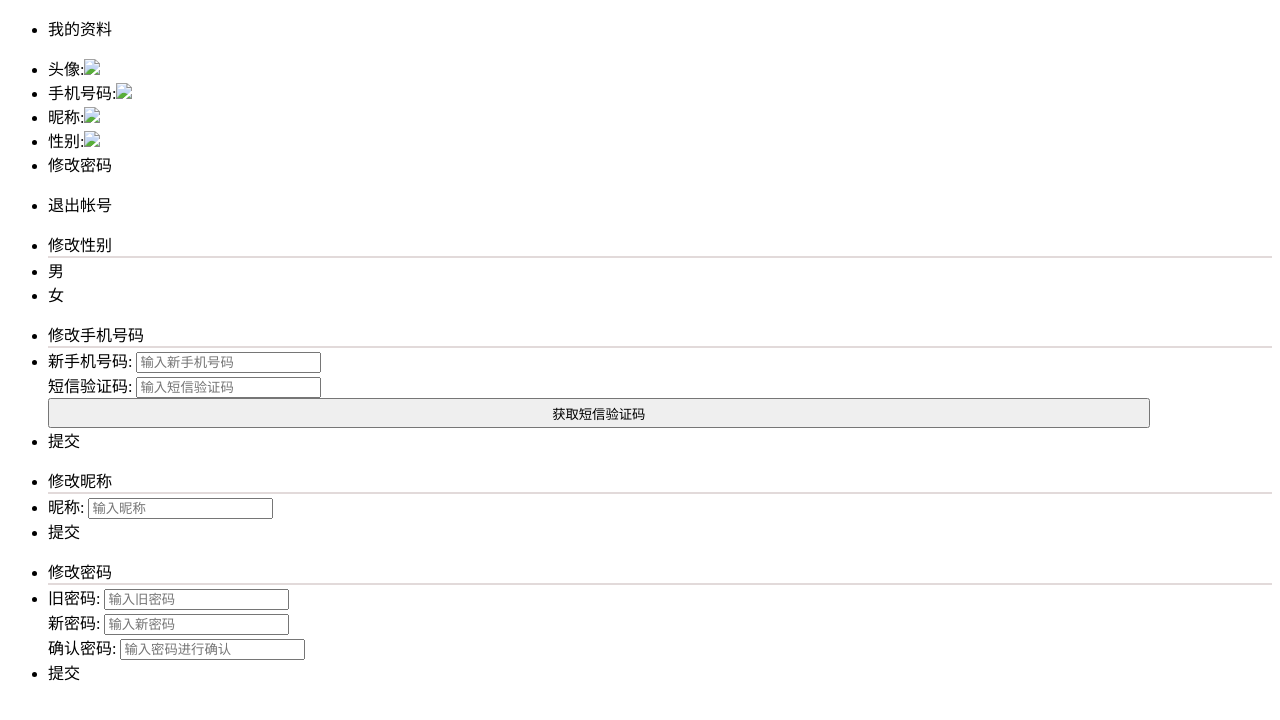
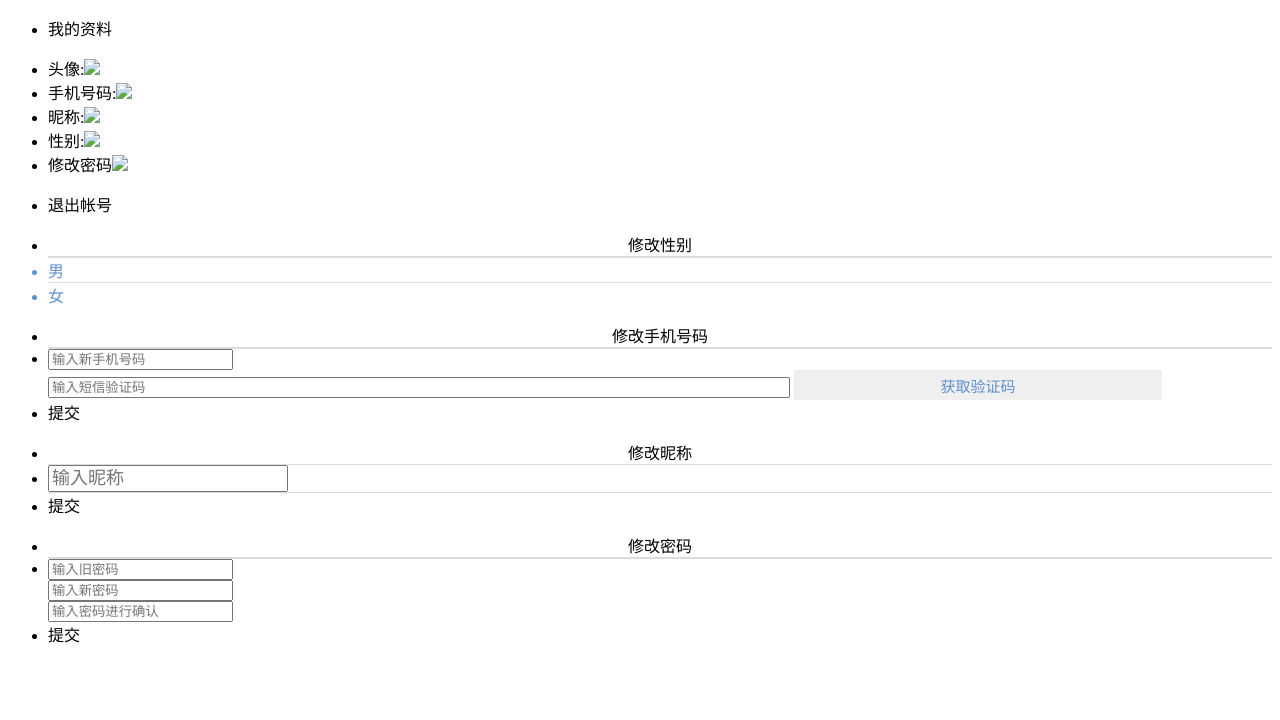
Before and after one commit to zhenshigu/demovf, a PHP site: the page made by application/views/clientm/Myinfo.php in a window 1280 px wide. Shown: the top 720 px of the page. Run offline with PHP 8.4, Linux system fonts and the light colour scheme; the template is opened without the code that fills it: most values are stand-ins (such as "Sample title", 1, 10 or a date in 2020).

Commit message:
修改界面

```diff
--- a/application/views/clientm/Forgotpwd.php
+++ b/application/views/clientm/Forgotpwd.php
@@ -11,7 +11,7 @@
 
 <body>
     <ul class="reg_head">
-        <li><span id="goback" ><img class="rotate" src="<?php echo $base_url.'static/img/icon_dropdown.png';?>"></span><span>忘记密码</span></li>
+        <li class="headerColor"><span id="goback" ><img class="rotate" src="<?php echo $base_url.'static/img/icon_dropdown.png';?>"></span><span>忘记密码</span></li>
     </ul>
     <ul class="block1" id="block1">
         <li>
--- a/application/views/clientm/Myinfo.php
+++ b/application/views/clientm/Myinfo.php
@@ -23,7 +23,7 @@
     <li id="phone"><span >手机号码:</span><span id="append_phone"></span><span><img class="small_arrow" src="<?php echo $base_url.'static/img/next.png';?>"></span></li>
     <li id="nickname"><span>昵称:</span><span  id="append_name"></span><span><img class="small_arrow" src="<?php echo $base_url.'static/img/next.png';?>"></span></li>
     <li id="gender"><span>性别:</span><span id="append_sex"></span><span><img class="small_arrow" src="<?php echo $base_url.'static/img/next.png';?>"></span></li>
-    <li id="setpwd">修改密码</li>
+    <li id="setpwd"><span>修改密码</span><span></span><span><img class="small_arrow" src="<?php echo $base_url.'static/img/next.png';?>"></span></li>
 </ul>
 <ul class="myinfo_order">
 </ul>
@@ -40,59 +40,55 @@
 <div id="mask" class="mask"> </div>
     <div class="forgender" id="forgender">
         <ul>
-            <li style="border-bottom: 2px solid #E2DADA;">修改性别 </li>
-            <li id="setboy">男</li>
-            <li id="setgirl">女</li>
+            <li style="border-bottom: 2px solid #E2DADA;text-align: center">修改性别 </li>
+            <li id="setboy" style="color: #5E90CF;border-bottom: 1px solid #E2DADA;">男</li>
+            <li id="setgirl" style="color: #5E90CF;">女</li>
         </ul>
     </div>
     <div class ="forphone" id="forphone">
         <ul>
-        <li style="border-bottom: 2px solid #E2DADA;">修改手机号码 </li>
+        <li style="border-bottom: 2px solid #E2DADA;text-align: center;">修改手机号码 </li>
         <li>
             <div class="shell_common margin_bottom_10">
-                新手机号码:
+
                 <input id="_newphone" type="text" class="custom_input"  placeholder="输入新手机号码">
             </div>
             <div class="shell_common margin_bottom_10">
-                <span >短信验证码:</span>
-                        <span ><input type="text" class="custom_input" id="phoneCaptcha" placeholder="输入短信验证码"></span>
-
+                <span ></span>
+                        <span ><input type="text" class="custom_input" style="width: 60%" id="phoneCaptcha" placeholder="输入短信验证码"></span>
+                       <button id="modify_captcha" class="white_button modify_captcha" style="width:30%;height: 30px;border: 0;color: #5E90CF;font-size: 15px" onclick="getMyCaptcha($(this))">获取验证码</button>
             </div>
-            <div class="txtcenter" ><button id="modify_captcha" class="white_button modify_captcha" style="width:90%;height: 30px" onclick="getMyCaptcha($(this))">获取短信验证码</button></div>
+            <div class="txtcenter" ></div>
         </li>
-        <li class="txtcenter"><span id="submit_phone" class="white_button ">提交</span></li>
+        <li class="txtcenter"><span id="submit_phone" class="white_button uniColor">提交</span></li>
         </ul>
     </div>
     <div class ="forname" id="forname">
         <ul>
-        <li style="border-bottom: 2px solid #E2DADA;">修改昵称 </li>
-        <li>
-        <div class="shell_common margin_bottom_10">
-            昵称:
-            <input type="text" id="myname" class="custom_input"  placeholder="输入昵称">
+        <li style="text-align: center">修改昵称 </li>
+        <li style="border-bottom: 1px solid #E2DADA;border-top: 1px solid #E2DADA;">
+        <div class="shell_common ">
+            <input type="text" id="myname" class="custom_input" style="font-size: 18px"  placeholder="输入昵称">
         </div>
         </li>
-        <li class="txtcenter"><span class="white_button" id="setname">提交</span></li>
+        <li class="txtcenter"><span class="white_button uniColor" id="setname">提交</span></li>
         </ul>
     </div>
     <div class="forsetpwd" id="forsetpwd">
         <ul>
-            <li style="border-bottom: 2px solid #E2DADA;">修改密码</li>
+            <li style="border-bottom: 2px solid #E2DADA;text-align: center">修改密码</li>
             <li>
                 <div class="shell_common margin_bottom_10">
-                旧密码:
                 <input type="password" class="custom_input" id="myoldPwd" placeholder="输入旧密码">
                 </div>
                 <div class="shell_common margin_bottom_10">
-                新密码:
                 <input type="password" class="custom_input" id="mynewPwd" placeholder="输入新密码">
                 </div>
                 <div class="shell_common margin_bottom_10">
-                确认密码:
                 <input type="password" class="custom_input" id="confPwd" placeholder="输入密码进行确认">
                 </div>
             </li>
-            <li class="txtcenter"><span class="white_button" id="modifyPwd">提交</span></li>
+            <li class="txtcenter"><span class="white_button uniColor" id="modifyPwd">提交</span></li>
         </ul>
     </div>
 </div>
--- a/application/views/clientm/Regpage.php
+++ b/application/views/clientm/Regpage.php
@@ -11,7 +11,7 @@
 
 <body >
     <ul class="reg_head">
-        <li><span id="goback" ><img class="rotate" src="<?php echo $base_url.'static/img/icon_dropdown.png';?>"></span><span>新用户注册</span></li>
+        <li class="headerColor"><span id="goback" ><img class="rotate" src="<?php echo $base_url.'static/img/icon_dropdown.png';?>"></span><span>新用户注册</span></li>
     </ul>
     <ul class="block1" id="block1">
         <li>
```
Also changed, not shown: static/css/apm.css (+19 -11 lines).
